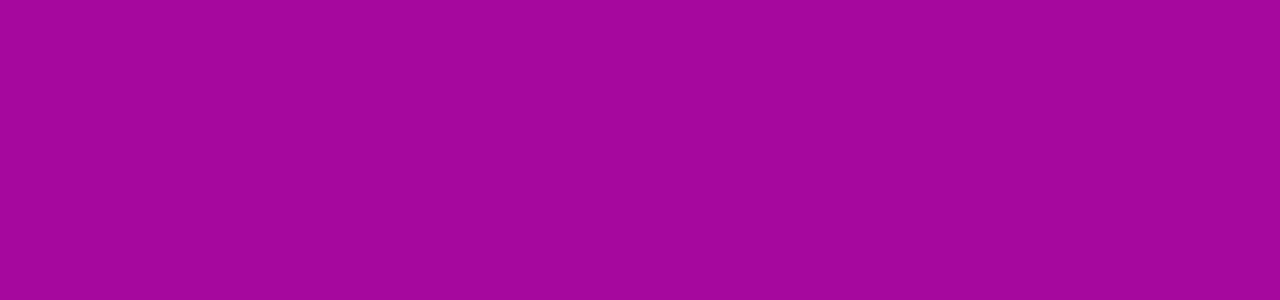
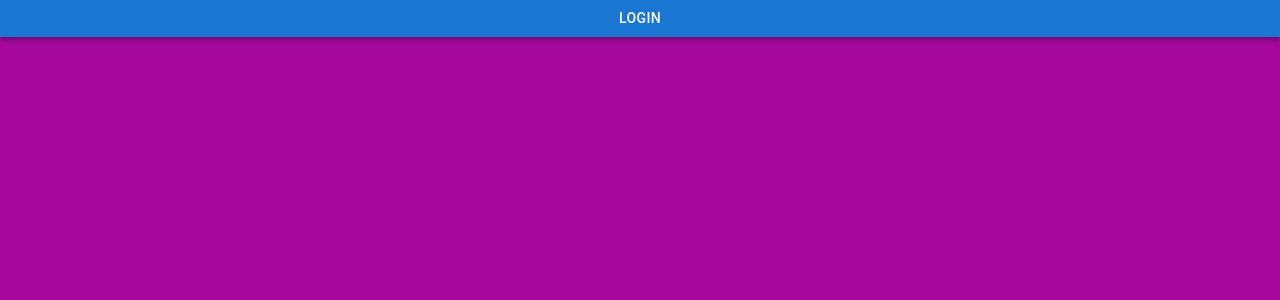
Before and after one commit to SheaMeyers/StoryTranslatorReactDotnet, a React (Create React App) app in the folder frontend/: page / in a window 1280 px wide. Shown: the top 300 px of the page. Built offline with nearby package versions, Linux system fonts and the light colour scheme.

Commit message:
Display first nav bar

```diff
--- a/frontend/src/App.css
+++ /dev/null
@@ -1,6 +0,0 @@
-.App {
-  text-align: center;
-  background-color: #a6089e;
-  height: 100%;
-  width: 100%;
-}
--- a/frontend/src/App.tsx
+++ /dev/null
@@ -1,12 +0,0 @@
-import React from 'react';
-import './App.css';
-
-const App = () => {
-  return (
-    <div className="App">
-
-    </div>
-  );
-}
-
-export default App;
--- /dev/null
+++ b/frontend/src/components/App.tsx
@@ -0,0 +1,12 @@
+import Header from './Header';
+
+
+const App = () => {
+  return (
+    <>
+     <Header />
+    </>
+  );
+}
+
+export default App;
--- /dev/null
+++ b/frontend/src/components/Header.tsx
@@ -0,0 +1,12 @@
+import AppBar from '@mui/material/AppBar'
+import Button from '@mui/material/Button'
+
+const Header = () => {
+  return (
+    <AppBar position="static">
+      <Button color="inherit">Login</Button>
+    </AppBar>
+  );
+}
+
+export default Header;
--- a/frontend/src/index.css
+++ b/frontend/src/index.css
@@ -22,4 +22,5 @@ code {
 #root {
   height: 100%;
   width: 100%;
+  background-color: #a6089e;
 }
--- a/frontend/src/index.tsx
+++ b/frontend/src/index.tsx
@@ -1,8 +1,8 @@
 import React from 'react';
 import ReactDOM from 'react-dom/client';
+import App from './components/App';
+import reportWebVitals from './reportWebVitals';
 import './index.css';
-import App from './App';
-import reportWebVitals from './reportWebVitals';
 
 const root = ReactDOM.createRoot(
   document.getElementById('root') as HTMLElement
--- a/frontend/tsconfig.json
+++ b/frontend/tsconfig.json
@@ -22,5 +22,5 @@
   },
   "include": [
     "src"
-  ]
+, "tests/App.test.tsx"  ]
 }
```
Also changed, not shown: 1 other file (tests, documents, lock files or other folders).
